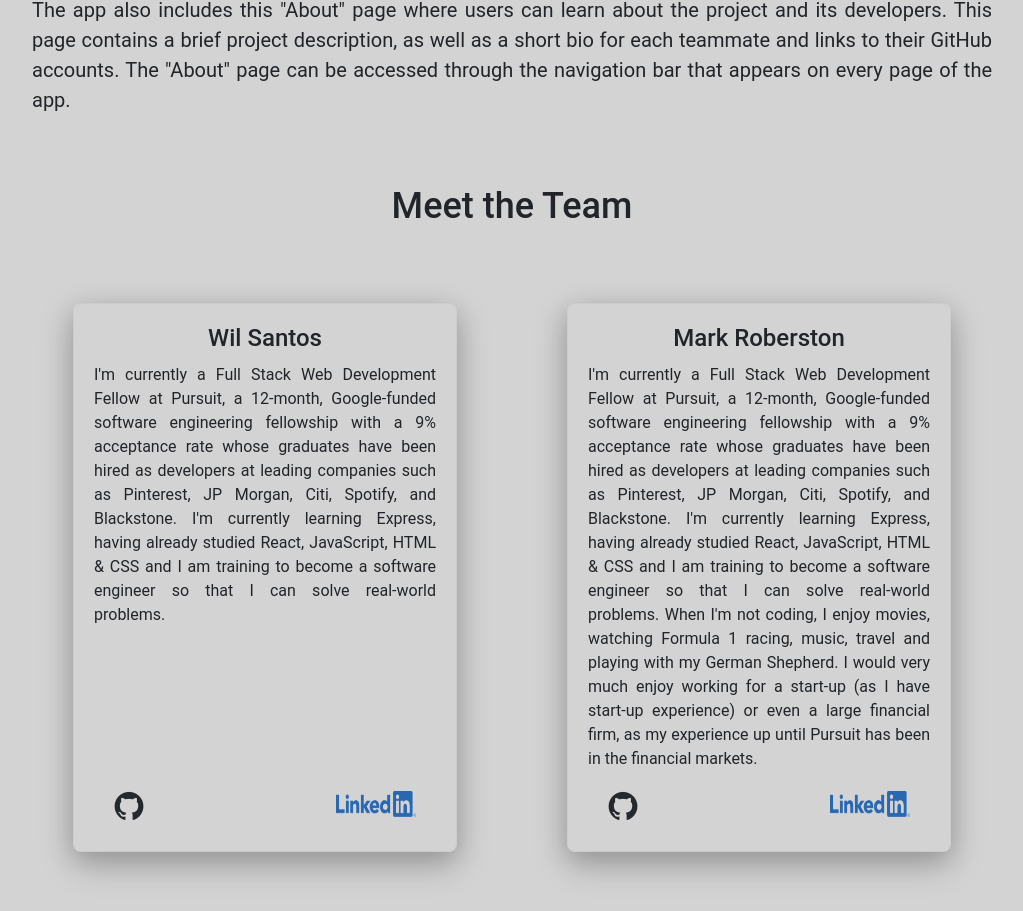
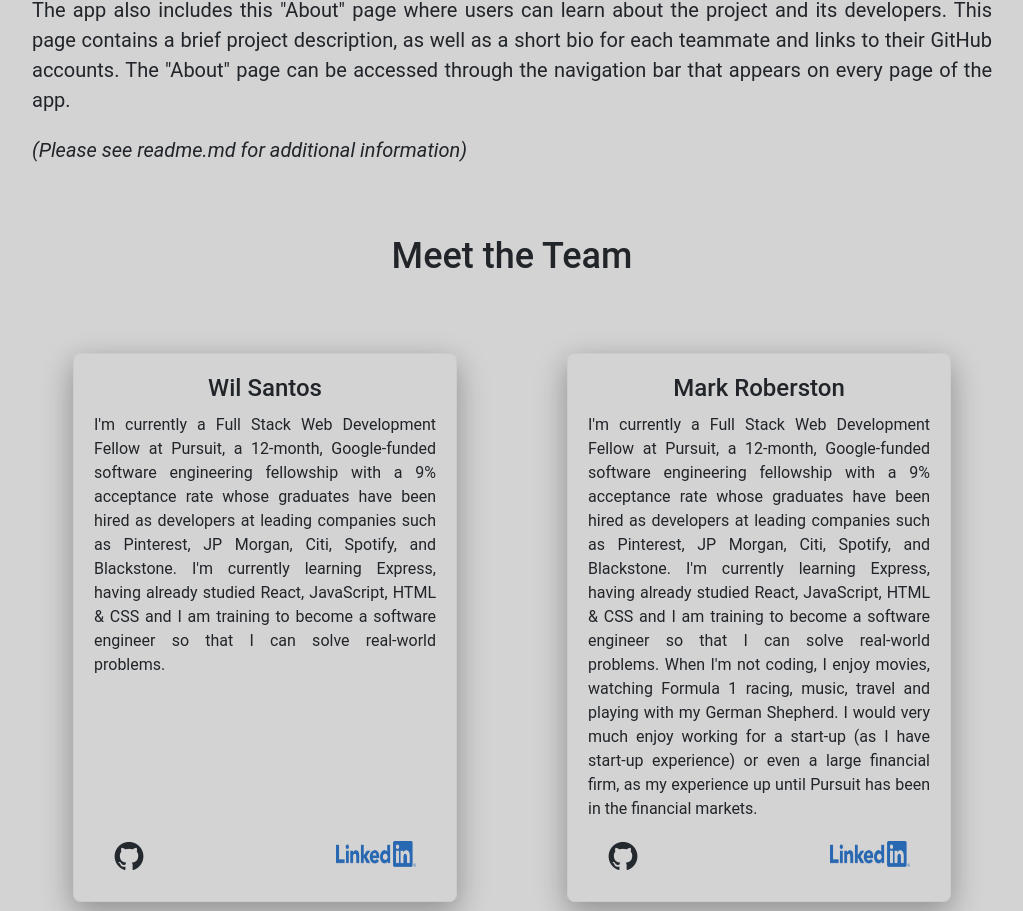
Before and after one commit to MarkRobertson67/SnacksApp, a React (Create React App) app in the folder front-end/: page /about in a window 1280 px wide. Shown: the part 1049-1960 px from the top of the page, without its empty margins (128-1151 px from the left). Built offline with nearby package versions, Linux system fonts and the light colour scheme; no server answers.

Commit message:
Adding to About.js

```diff
--- a/front-end/src/Components/About.js
+++ b/front-end/src/Components/About.js
@@ -60,6 +60,8 @@ export default function About( { mode } ) {
                   <p>
                     The app also includes this "About" page where users can learn about the project and its developers. This page contains a brief project description, as well as a short bio for each teammate and links to their GitHub accounts. The "About" page can be accessed through the navigation bar that appears on every page of the app.
                   </p>
+                  <em><p>(Please see readme.md for additional information)</p></em>
+
                 </div>
 
                 <div className="team">
```
